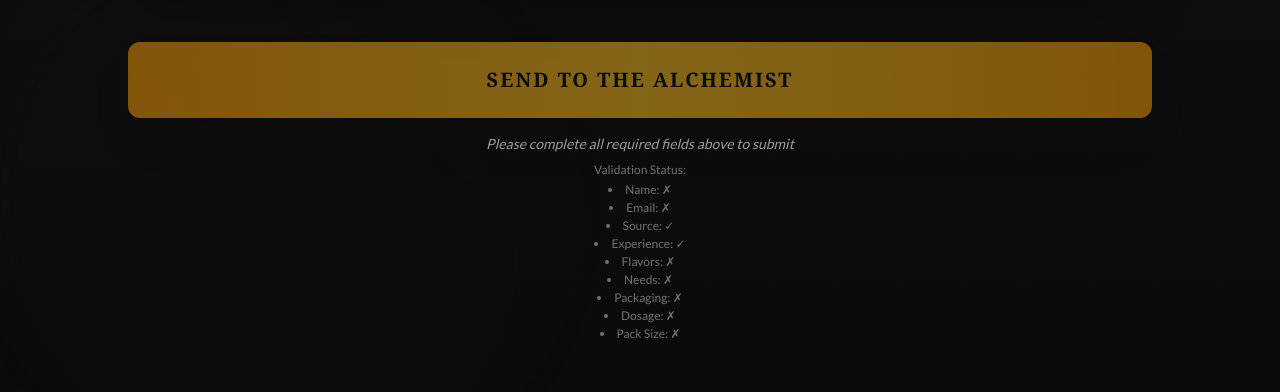
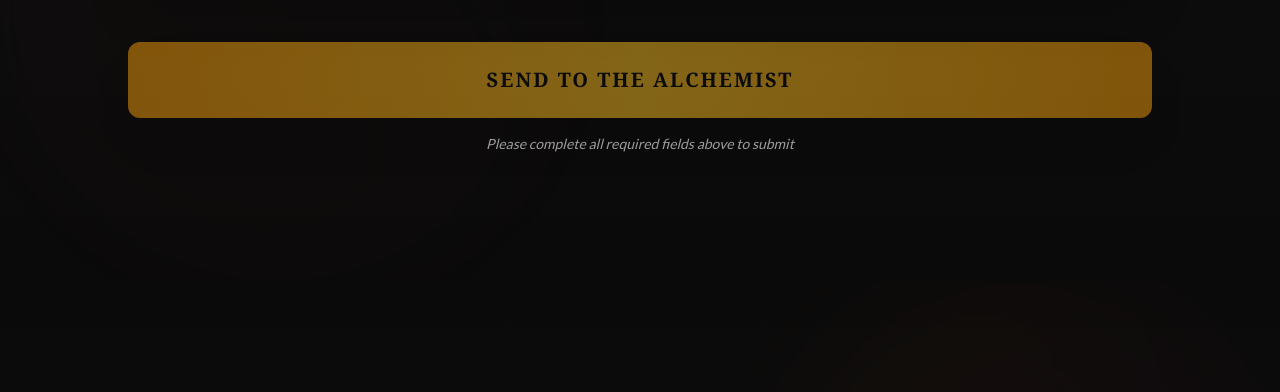
Before and after one commit to Ashish-ReddyA/House-of-Tenjiku, an Angular app: page / in a window 1280 px wide. Shown: the part 3720-4112 px from the top of the page. Built offline with nearby package versions, Linux system fonts and the light colour scheme.

Commit message:
Final tweak to survey component

```diff
--- a/src/components/survey.component.ts
+++ b/src/components/survey.component.ts
@@ -393,33 +393,9 @@ import { HttpParams } from '@angular/common/http';
 
               <!-- Helper text for incomplete form -->
               @if (!isValid() && !isLoading()) {
-                <div class="mt-4 text-center space-y-2">
-                  <p class="text-sm text-neutral-400 italic">
-                    Please complete all required fields above to submit
-                  </p>
-                  <!-- Debug info -->
-                  <div class="text-xs text-neutral-500 space-y-1">
-                    <p>Validation Status:</p>
-                    <ul class="list-disc list-inside space-y-0.5">
-                      <li>Name: {{ nameInput ? '✓' : '✗' }}</li>
-                      <li>Email: {{ emailInput ? '✓' : '✗' }}</li>
-                      <li>Source: {{ selectedSource() ? '✓' : '✗' }}</li>
-                      <li>Experience: {{ selectedExperience() ? '✓' : '✗' }}</li>
-                      <li>Flavors: {{ (selectedFlavors().length > 0 || customFlavorInput.trim()) ? '✓' : '✗' }}
-                        @if (selectedFlavors().length > 0) {
-                          ({{ selectedFlavors().length }} selected)
-                        }
-                        @if (customFlavorInput.trim()) {
-                          + custom
-                        }
-                      </li>
-                      <li>Needs: {{ selectedNeeds().length > 0 ? '✓ (' + selectedNeeds().length + ')' : '✗' }}</li>
-                      <li>Packaging: {{ selectedPackaging() ? '✓' : '✗' }}</li>
-                      <li>Dosage: {{ selectedDosage() ? '✓' : '✗' }}</li>
-                      <li>Pack Size: {{ selectedPackSize() ? '✓' : '✗' }}</li>
-                    </ul>
-                  </div>
-                </div>
+                <p class="mt-4 text-center text-sm text-neutral-400 italic">
+                  Please complete all required fields above to submit
+                </p>
               }
             </div>
 
@@ -464,7 +440,7 @@ export class SurveyComponent {
     // Flavors: either selected flavors OR custom flavor input (minimum 1)
     const hasFlavors = this.selectedFlavors().length > 0 || this.customFlavorInput.trim().length > 0;
 
-    const valid = this.nameInput.length > 0 &&
+    return this.nameInput.length > 0 &&
            this.emailInput.length > 0 &&
            this.selectedSource() !== '' &&
            this.selectedExperience() !== '' &&
@@ -473,24 +449,6 @@ export class SurveyComponent {
            this.selectedPackaging() !== '' &&
            this.selectedDosage() !== '' &&
            this.selectedPackSize() !== '';
-
-    // Debug logging
-    console.log('Validation check:', {
-      name: this.nameInput.length > 0,
-      email: this.emailInput.length > 0,
-      source: this.selectedSource() !== '',
-      experience: this.selectedExperience() !== '',
-      flavors: hasFlavors,
-      selectedFlavors: this.selectedFlavors().length,
-      customFlavor: this.customFlavorInput.trim().length > 0,
-      needs: this.selectedNeeds().length > 0,
-      packaging: this.selectedPackaging() !== '',
-      dosage: this.selectedDosage() !== '',
-      packSize: this.selectedPackSize() !== '',
-      isValid: valid
-    });
-
-    return valid;
   });
 
   toggleFlavor(flavor: string) {
```
